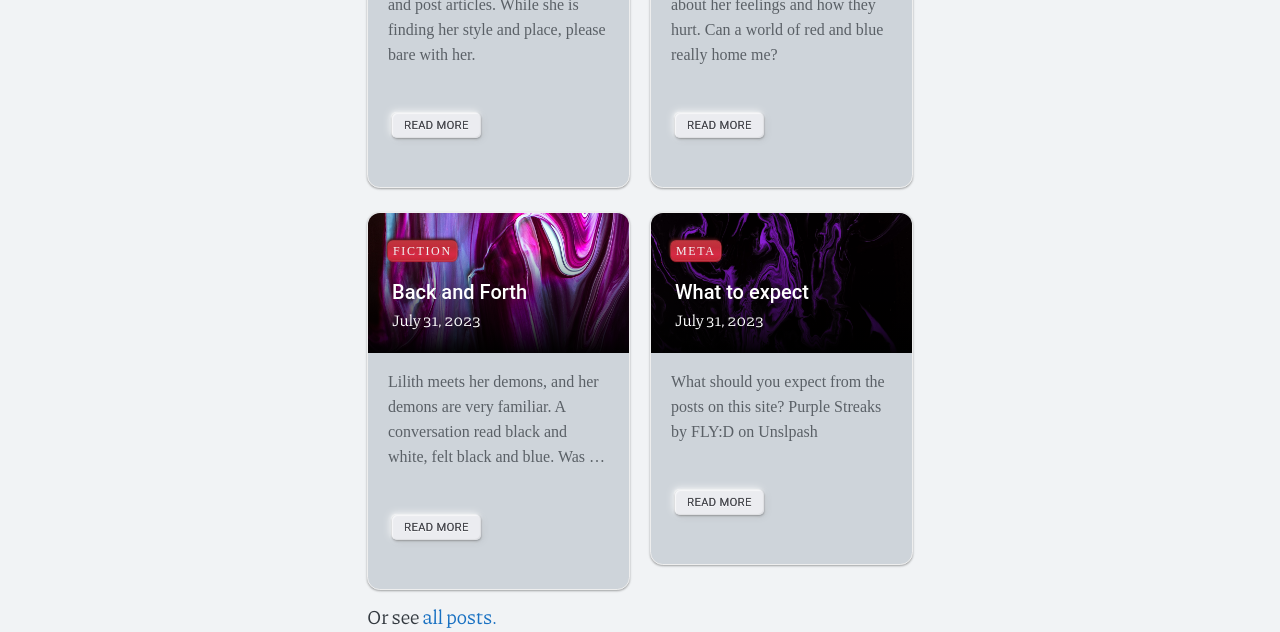
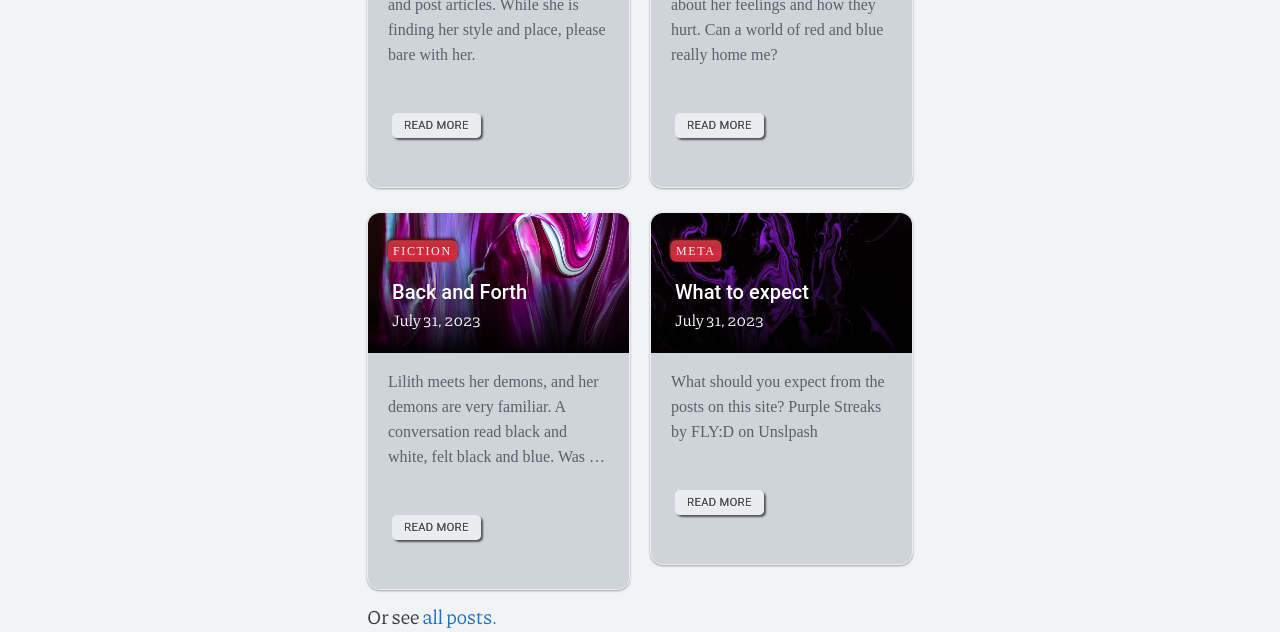
Before and after one commit to lili7h/lili7h.github.io, a Jekyll site: the page built from index.md, in a window 1280 px wide. Shown: the part 1267-1899 px from the top of the page. Built offline with Jekyll 4.4.1, drawn with Linux system fonts in a browser that asks for light colours.

Commit message:
some styling configurations

```diff
--- a/_sass/_blog_cards.scss
+++ b/_sass/_blog_cards.scss
@@ -162,7 +162,8 @@ body {
 	font-family: $font-family_1 !important;
 	border-radius: 5px !important;
 	letter-spacing: 0.5px !important;
-	box-shadow: 0 1px 3px #0000001a, 0 1px 2px #00000033, inset 1px 1px 1px #ffffff99, inset -1px -1px 1px #0c0d120f, -1px -1px 1px #ffffff99, -1px -1px 4px #ffffff99, -2px -2px 8px #ffffff99, 1px 1px 1px #0c0d120f, 1px 1px 4px #0c0d120f, 2px 2px 8px #0c0d120f !important;
+	// box-shadow: 0 1px 3px #0000001a, 0 1px 2px #00000033, inset 1px 1px 1px #ffffff99, inset -1px -1px 1px #0c0d120f, -1px -1px 1px #ffffff99, -1px -1px 4px #ffffff99, -2px -2px 8px #ffffff99, 1px 1px 1px #0c0d120f, 1px 1px 4px #0c0d120f, 2px 2px 8px #0c0d120f !important;
+	box-shadow: 2px 2px 2px rgba(0, 0, 0, 0.6);
 	background-color: $background-color_5;
 	text-shadow: 0.25px 0.25px 0.25px hsl(233deg 5% 26% / 85%), 0.35px 0.35px 0.35px hsl(233deg 5% 26% / 85%), 0 -1.1px 0 rgb(12 13 18 / 8%), 0 1.2px 0 #fff !important;
 	color: $color_4 !important;
@@ -171,6 +172,12 @@ body {
 	padding: 6px 12px;
 	text-transform: uppercase;
 	font-size: 11px;
+	transition: 0.25s ease-in-out;
+
+	&:hover {
+		background-color: var(--color-mark);
+		transition: 0.1s ease-in-out;
+	}
 }
 .bcard-subtitle {
 	margin-bottom: 0;
```
